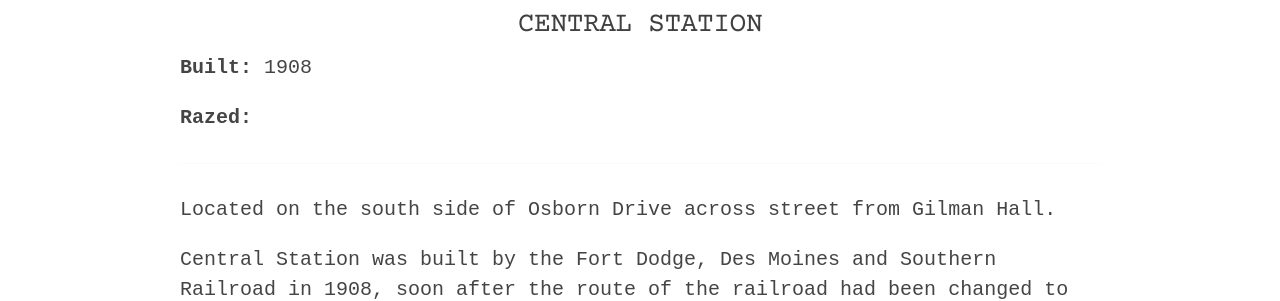
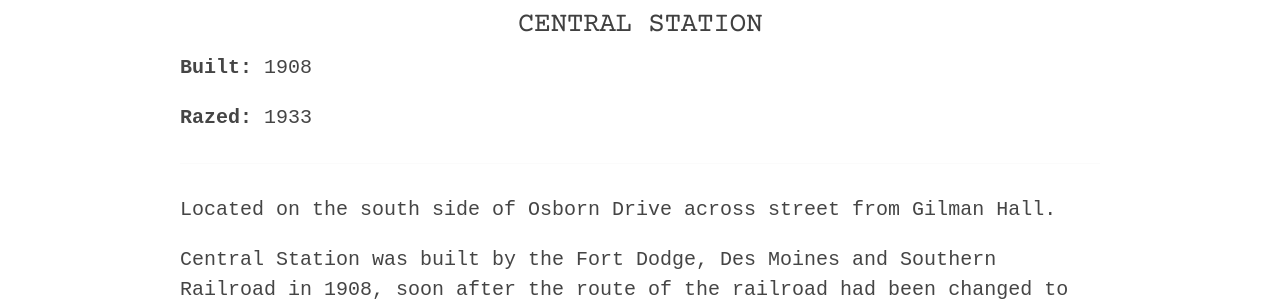
Before and after one commit to emanderson811/day-edition, a Jekyll site: the page built from _texts/buildings/037day-central-station.md, in a window 1280 px wide. Shown: the part 194-495 px from the top of the page. Built offline with Jekyll 4.4.1, drawn with Linux system fonts in a browser that asks for light colours.

Commit message:
Update 037day-central-station.md

```diff
--- a/_texts/buildings/037day-central-station.md
+++ b/_texts/buildings/037day-central-station.md
@@ -6,7 +6,7 @@
 addition:
 architect:
 contractor:
-razed: 1933
+razed: "1933"
 author:
 rights: Public Domain
 source: Iowa State University Library, University Archives
```
